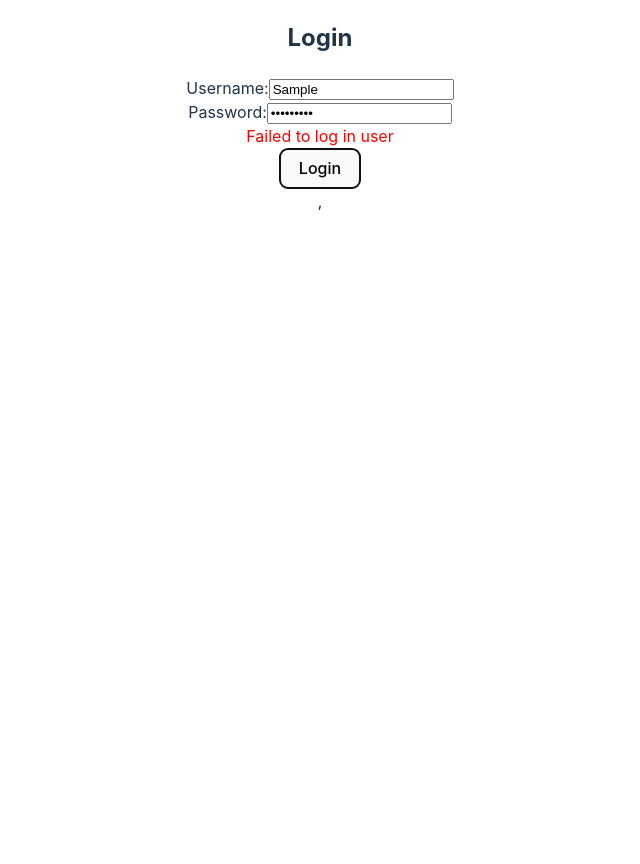
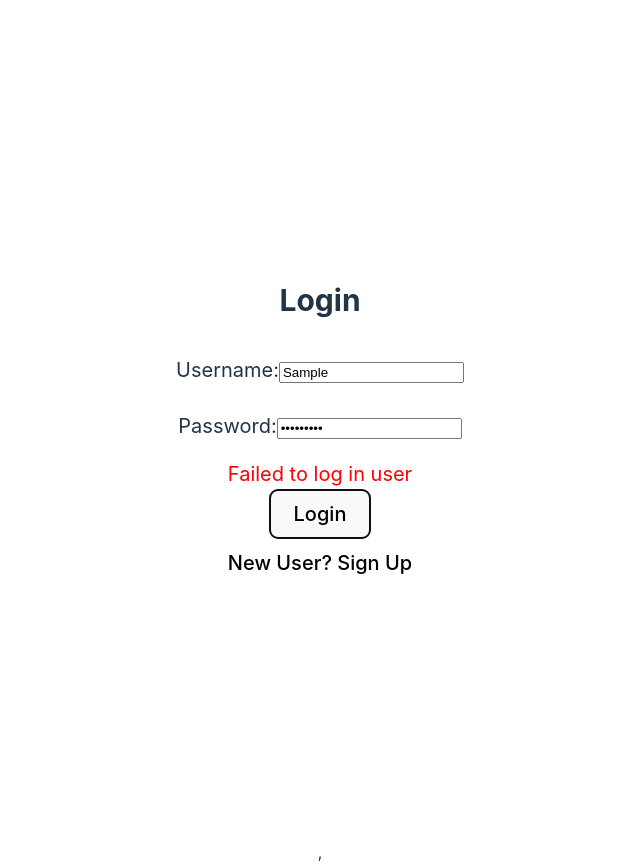
Before and after one commit to IsaacNguyen/spotr, a React (Vite) app in the folder spotr/: page /login in a window 1280 px wide. Both pictures are taken after typing "Sample", "Sample123" into the empty fields and a click on the button "Login". Shown: the whole page, without its empty margins (320-960 px from the left). Before the commit the page ends 800 px from the top, so only its background shows below. Built offline with nearby package versions, Linux system fonts and the light colour scheme; no server answers.

Commit message:
places can be viewed

```diff
--- /dev/null
+++ b/spotr/src/components/Login.css
@@ -0,0 +1,28 @@
+.container {
+    display: flex;
+    flex-direction: column;
+    align-items: center;
+    justify-content: center;
+    height: 100vh;
+    font-size: 20px; /* Increase the font size */
+    padding: 20px; /* Add padding */
+  }
+
+  .input-group {
+    width: 300px; /* Set the width */
+    height: 40px; /* Set the height */
+    font-size: 20px; /* Adjust the font size if needed */
+    padding: 8px; /* Add padding */
+    border-radius: 4px; /* Add rounded corners */
+  }
+
+  .error-message {
+    color: red;
+  }
+
+  .switch-button button{
+    background: none;
+    border: none;
+    cursor: pointer;
+    font-size: inherit;
+  }
--- a/spotr/src/components/Login.jsx
+++ b/spotr/src/components/Login.jsx
@@ -1,31 +1,52 @@
 import React, { useState } from 'react';
-import { loginUser } from '../api';
+import { loginUser, signupUser } from '../api';
 import { useNavigate } from 'react-router-dom';
+import './Login.css'
 
 function Login() {
   const [username, setUsername] = useState('');
   const [password, setPassword] = useState('');
   const [error, setError] = useState('');
+  const [isSignUp, setIsSignUp] = useState(false); // State to track sign-up mode
   const navigate = useNavigate();
-  const handleLogin = async () => {
-    console.log({username, password});
+
+  const handleAuth = async () => {
     try {
-      const userData = { username, password };
-      await loginUser(userData);
-      console.log('Login successful');
-      // Redirect or perform any other action upon successful login
-      navigate('/dashboard')
+      if (isSignUp) {
+        // Sign Up mode
+        await handleSignUp();
+      } else {
+        // Login mode
+        await handleLogin();
+      }
     } catch (error) {
-      console.error('Login error:', error.message);
+      console.error('Authentication error:', error.message);
       setError(error.message);
     }
   };
 
+  const handleLogin = async () => {
+    console.log({username, password});
+    const userData = { username, password };
+    await loginUser(userData);
+    console.log('Login successful');
+    // Redirect or perform any other action upon successful login
+    navigate('/dashboard');
+  };
+
+  const handleSignUp = async () => {
+    const userData = { username, password };
+    await signupUser(userData);
+    console.log('User created successfully');
+    // Automatically login the user after signing up
+    await handleLogin();
+  };
+
   return (
-    <div>
-      <h2>Login</h2>
-      <form onSubmit={(e) => { e.preventDefault(); handleLogin(); }}>
-        <div>
+    <div className="container">
+      <h2>{isSignUp ? 'Sign Up' : 'Login'}</h2>
+      <form onSubmit={(e) => { e.preventDefault(); handleAuth(); }}>
+        <div className="input-group">
           <label>Username:</label>
           <input
             type="text"
@@ -34,7 +55,7 @@ function Login() {
             required
           />
         </div>
-        <div>
+        <div className="input-group">
           <label>Password:</label>
           <input
             type="password"
@@ -43,9 +64,15 @@ function Login() {
             required
           />
         </div>
-        {error && <div style={{ color: "red" }}>{error}</div>}
-        <button type="submit">Login</button>
+        {error && <div className="error-message">{error}</div>}
+        <button type="submit">{isSignUp ? 'Sign Up' : 'Login'}</button>
       </form>
+
+      <div className="switch-button">
+        <button onClick={() => setIsSignUp(!isSignUp)}>
+          {isSignUp ? 'Existing User? Login' : 'New User? Sign Up'}
+        </button>
+      </div>
     </div>
   );
 }
--- /dev/null
+++ b/spotr/src/components/Main_Map.css
@@ -0,0 +1,13 @@
+/* MainMap.css */
+
+.map-container {
+    display: flex;
+    justify-content: flex-start;
+    height: 100vh;
+  }
+
+  .map-wrapper {
+    flex-grow: 1;
+    width: 60%; /* Set the width to 50% for left half */
+    max-width: 60%; /* Ensure a maximum width of 50% */
+  }
--- a/spotr/src/components/Main_Map.jsx
+++ b/spotr/src/components/Main_Map.jsx
@@ -1,5 +1,6 @@
-
-import { useState } from 'react';
+import { getPlaces } from '../api'
+import { useState, useEffect } from 'react';
+import './Main_Map.css'
 import {
     Map,
     AdvancedMarker,
@@ -10,10 +11,22 @@ import {
 } from '@vis.gl/react-google-maps';
 
 function Main_Map(props){
+    const [places, setPlaces] = useState([]);
     const [selectedMarker, setSelectedMarker] = useState(null);
     // alter this position by passing location based on user input
     //const [markers, setMarkers] = useState([]);
+    useEffect(() => {
+        async function fetchData() {
+            try {
+                const placesData = await getPlaces(); // Fetch places data from API
+                setPlaces(placesData); // Update state with fetched data
+            } catch (error) {
+                console.error('Error fetching places:', error);
+            }
+        }
 
+        fetchData(); // Call fetchData when component mounts
+    }, []);
 
     // FIX THIS!!!
     //const googleMapsApiKey = process.env.GOOGLE_MAPS_API;
@@ -38,32 +51,37 @@ function Main_Map(props){
       */
 
     return (
-        <div className = "map">
+        <div className = "map-container">
         <APIProvider apiKey={googleMapsApiKey}>
-             <div style={{height: "100vh", width: "100vh"}}>
-                <Map mapId={"current"}
-                //onClick = {props.mapClick}
+        <div className='map-wrapper'>
+                    <Map
+                        mapId={'current'}
                         defaultZoom={13}
-                defaultCenter={props.position}>
-                    {props.markers.map((marker, index) => (
+                        defaultCenter={props.position}
+                    >
+                        {places.map((place, index) => (
                             <AdvancedMarker
                                 position={{
-                            lat: marker.lat,
-                            lng: marker.lng
+                                    lat: parseFloat(place.lat),
+                                    lng: parseFloat(place.lng),
                                 }}
                                 key={index}
-                        mapId={"current"}
-                        onClick ={() => markerClick(marker)}
+                                mapId={'current'}
+                                onClick={() => markerClick(place)}
                             />
-                    ))};
+                        ))}
                         {selectedMarker && (
                             <InfoWindow
-                                position={{ lat: selectedMarker.lat, lng: selectedMarker.lng }}
+                                position={{
+                                    lat: parseFloat(selectedMarker.lat),
+                                    lng: parseFloat(selectedMarker.lng),
+                                }}
                                 onCloseClick={() => setSelectedMarker(null)}
                             >
                                 <div>
-                                    {/* Render the image associated with the selected marker */}
-                                    <img className="info-image" src={selectedMarker.image} alt="Marker Image" />
+                                    <h3>{selectedMarker.name}</h3>
+                                    <p>{selectedMarker.description}</p>
+                                    {/* Add other information as needed */}
                                 </div>
                             </InfoWindow>
                         )}
```
Also changed, not shown: spotr/src/components/CityInput.jsx (deleted, +0 -30 lines), spotr/src/components/DisplayInfo.jsx (added). Lines whose indentation alone changed are shown as unchanged.
